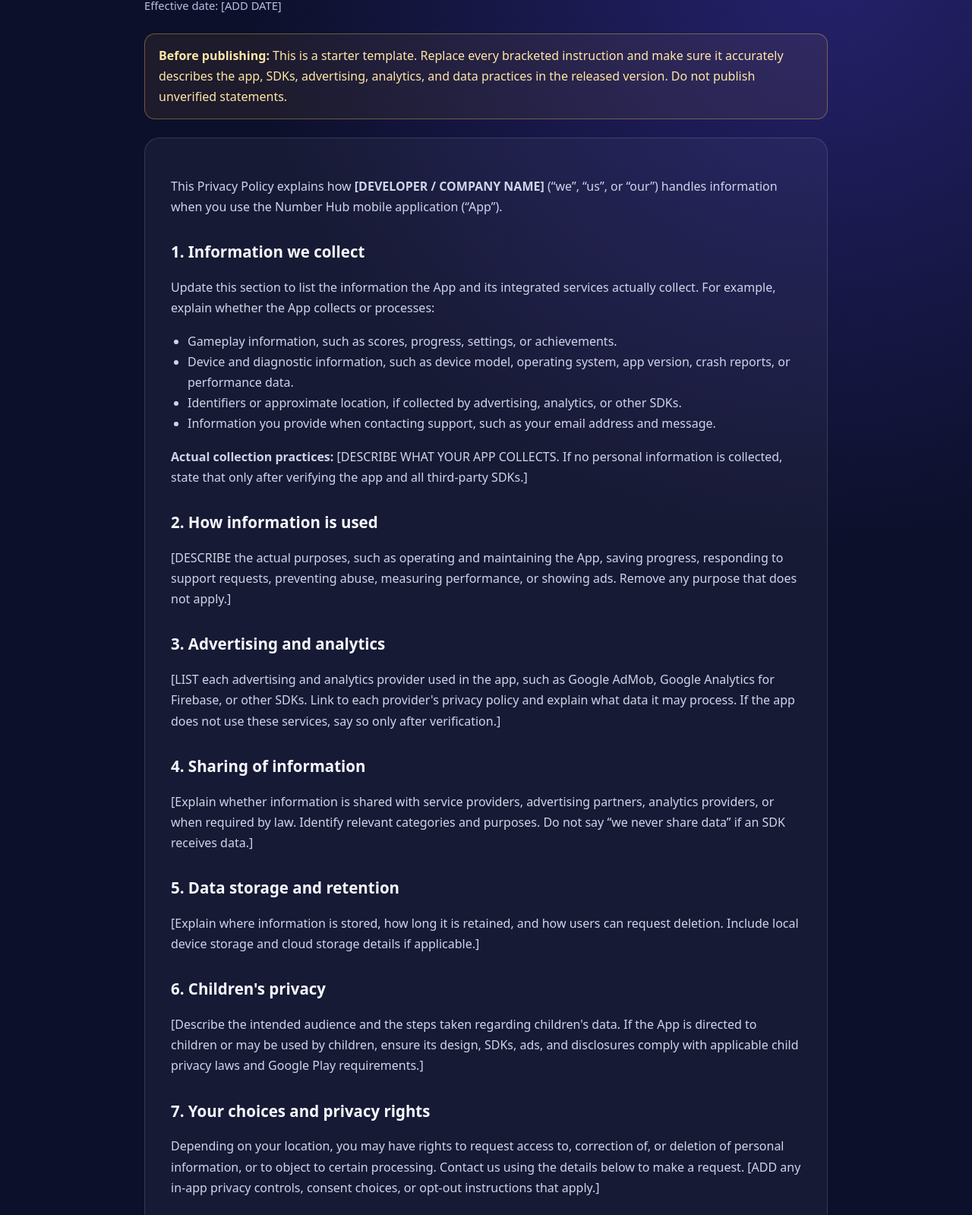
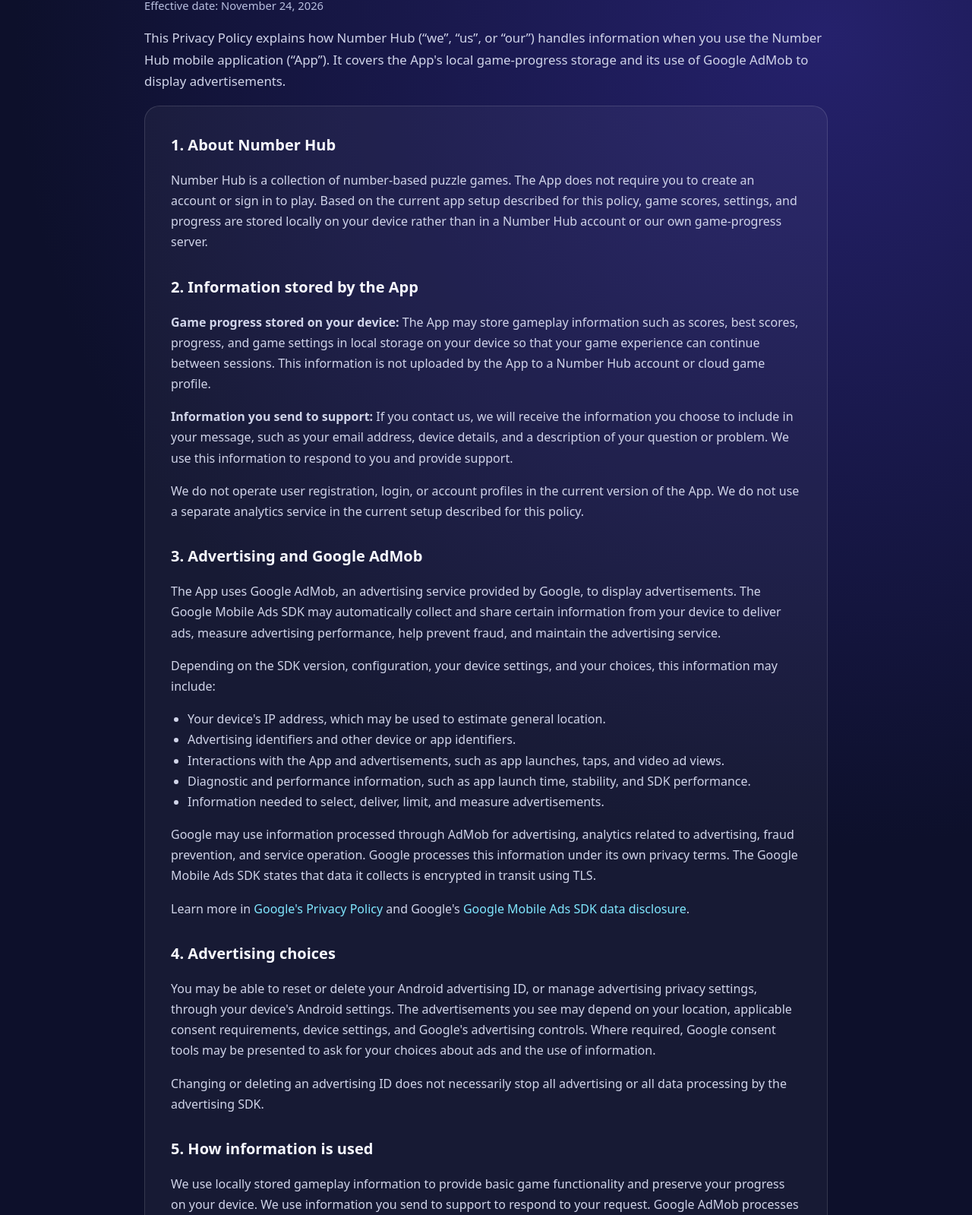
Before and after one commit to kranti99/NumbersHubGame, a plain HTML site: page privacy.html in a window 1280 px wide. Shown: the part 247-1846 px from the top of the page at 76% size. Drawn offline with Linux system fonts and the light colour scheme.

Commit message:
Update privacy.html

```diff
--- a/privacy.html
+++ b/privacy.html
@@ -1,50 +1,102 @@
 <!DOCTYPE html>
 <html lang="en">
 <head>
-  <meta charset="UTF-8"><meta name="viewport" content="width=device-width, initial-scale=1"><meta name="theme-color" content="#10102f">
-  <meta name="description" content="Read the Number Hub privacy policy and learn how information is handled when you use the app.">
+  <meta charset="UTF-8">
+  <meta name="viewport" content="width=device-width, initial-scale=1">
+  <meta name="theme-color" content="#10102f">
+  <meta name="description" content="Number Hub Privacy Policy. Learn how gameplay data is stored locally and how Google AdMob may process information to provide ads.">
   <title>Privacy Policy – Number Hub</title>
   <style>
-    :root{--bg:#0d102b;--panel:#171b43;--text:#f7f8ff;--muted:#b8bfdf;--cyan:#24c7ed;--line:rgba(255,255,255,.13)}
-    *{box-sizing:border-box}body{margin:0;background:radial-gradient(circle at 85% 8%,#25216c 0,transparent 30%),var(--bg);color:var(--text);font-family:system-ui,-apple-system,Segoe UI,Roboto,Arial,sans-serif;line-height:1.7}a{color:#80e8ff;text-decoration:none}.wrap{width:min(900px,92%);margin:auto}
-    header{border-bottom:1px solid var(--line);background:rgba(12,14,40,.9)}.nav{min-height:72px;display:flex;align-items:center;justify-content:space-between;gap:20px}.brand{font-size:1.35rem;font-weight:850;color:white;letter-spacing:-.04em}.brand span{color:var(--cyan)}nav{display:flex;gap:20px;flex-wrap:wrap}nav a{color:var(--muted);font-size:.94rem}nav a:hover,nav a.active{color:white}
-    main{padding:55px 0 75px}.eyebrow{color:#80e8ff;font-size:.8rem;font-weight:800;text-transform:uppercase;letter-spacing:.1em}h1{font-size:clamp(2.2rem,6vw,3.5rem);letter-spacing:-.05em;line-height:1.1;margin:10px 0} .updated{color:var(--muted);font-size:.92rem}.notice{border:1px solid #e6b84b66;background:#e6b84b12;border-radius:14px;padding:15px 18px;margin:24px 0;color:#ffe6a6}
-    article{background:rgba(255,255,255,.045);border:1px solid var(--line);border-radius:20px;padding:clamp(20px,4vw,34px)}h2{font-size:1.28rem;margin:28px 0 7px}p,li{color:#d0d4e9}ul{padding-left:22px}footer{border-top:1px solid var(--line);padding:25px 0;color:var(--muted);font-size:.9rem}.foot{display:flex;justify-content:space-between;gap:15px;flex-wrap:wrap}
+    :root{--bg:#0d102b;--text:#f7f8ff;--muted:#b8bfdf;--cyan:#24c7ed;--line:rgba(255,255,255,.13)}
+    *{box-sizing:border-box}html{scroll-behavior:smooth}
+    body{margin:0;background:radial-gradient(circle at 85% 8%,#25216c 0,transparent 30%),var(--bg);color:var(--text);font-family:system-ui,-apple-system,Segoe UI,Roboto,Arial,sans-serif;line-height:1.7}
+    a{color:#80e8ff;text-decoration:none}a:hover{text-decoration:underline}.wrap{width:min(900px,92%);margin:auto}
+    header{border-bottom:1px solid var(--line);background:rgba(12,14,40,.9)}
+    .nav{min-height:72px;display:flex;align-items:center;justify-content:space-between;gap:20px}
+    .brand{font-size:1.35rem;font-weight:850;color:white;letter-spacing:-.04em}.brand span{color:var(--cyan)}
+    nav{display:flex;gap:20px;flex-wrap:wrap}nav a{color:var(--muted);font-size:.94rem}nav a.active,nav a:hover{color:white}
+    main{padding:55px 0 75px}.eyebrow{color:#80e8ff;font-size:.8rem;font-weight:800;text-transform:uppercase;letter-spacing:.1em}
+    h1{font-size:clamp(2.2rem,6vw,3.5rem);letter-spacing:-.05em;line-height:1.1;margin:10px 0}
+    .updated{color:var(--muted);font-size:.92rem}.intro{color:#d0d4e9;font-size:1.05rem}
+    article{background:rgba(255,255,255,.045);border:1px solid var(--line);border-radius:20px;padding:clamp(20px,4vw,34px)}
+    h2{font-size:1.25rem;margin:28px 0 7px}h2:first-child{margin-top:0}p,li{color:#d0d4e9}ul{padding-left:22px}
+    .callout{border:1px solid rgba(36,199,237,.3);background:rgba(36,199,237,.07);border-radius:14px;padding:15px 18px;margin:22px 0;color:#dceeff}
+    footer{border-top:1px solid var(--line);padding:25px 0;color:var(--muted);font-size:.9rem}
+    .foot{display:flex;justify-content:space-between;gap:15px;flex-wrap:wrap}
     @media(max-width:520px){.nav{padding:14px 0;align-items:flex-start;flex-direction:column;gap:8px}nav{gap:15px}.foot{flex-direction:column}}
   </style>
 </head>
 <body>
-<header><div class="wrap nav"><a class="brand" href="index.html">Number<span>Hub</span></a><nav aria-label="Main navigation"><a href="index.html">Home</a><a href="index.html#games">Games</a><a href="support.html">Support</a><a class="active" href="privacy.html">Privacy</a></nav></div></header>
+<header><div class="wrap nav">
+  <a class="brand" href="index.html">Number<span>Hub</span></a>
+  <nav aria-label="Main navigation"><a href="index.html">Home</a><a href="index.html#games">Games</a><a href="support.html">Support</a><a class="active" href="privacy.html">Privacy</a></nav>
+</div></header>
+
 <main class="wrap">
-  <span class="eyebrow">Your privacy matters</span><h1>Privacy Policy</h1>
-  <p class="updated">Effective date: [ADD DATE]</p>
-  <div class="notice"><strong>Before publishing:</strong> This is a starter template. Replace every bracketed instruction and make sure it accurately describes the app, SDKs, advertising, analytics, and data practices in the released version. Do not publish unverified statements.</div>
+  <span class="eyebrow">Your privacy matters</span>
+  <h1>Privacy Policy</h1>
+  <p class="updated">Effective date: November 24, 2026</p>
+  <p class="intro">This Privacy Policy explains how Number Hub (“we”, “us”, or “our”) handles information when you use the Number Hub mobile application (“App”). It covers the App's local game-progress storage and its use of Google AdMob to display advertisements.</p>
+
   <article>
-    <p>This Privacy Policy explains how <strong>[DEVELOPER / COMPANY NAME]</strong> (“we”, “us”, or “our”) handles information when you use the Number Hub mobile application (“App”).</p>
-    <h2>1. Information we collect</h2>
-    <p>Update this section to list the information the App and its integrated services actually collect. For example, explain whether the App collects or processes:</p>
-    <ul><li>Gameplay information, such as scores, progress, settings, or achievements.</li><li>Device and diagnostic information, such as device model, operating system, app version, crash reports, or performance data.</li><li>Identifiers or approximate location, if collected by advertising, analytics, or other SDKs.</li><li>Information you provide when contacting support, such as your email address and message.</li></ul>
-    <p><strong>Actual collection practices:</strong> [DESCRIBE WHAT YOUR APP COLLECTS. If no personal information is collected, state that only after verifying the app and all third-party SDKs.]</p>
-    <h2>2. How information is used</h2>
-    <p>[DESCRIBE the actual purposes, such as operating and maintaining the App, saving progress, responding to support requests, preventing abuse, measuring performance, or showing ads. Remove any purpose that does not apply.]</p>
-    <h2>3. Advertising and analytics</h2>
-    <p>[LIST each advertising and analytics provider used in the app, such as Google AdMob, Google Analytics for Firebase, or other SDKs. Link to each provider's privacy policy and explain what data it may process. If the app does not use these services, say so only after verification.]</p>
-    <h2>4. Sharing of information</h2>
-    <p>[Explain whether information is shared with service providers, advertising partners, analytics providers, or when required by law. Identify relevant categories and purposes. Do not say “we never share data” if an SDK receives data.]</p>
-    <h2>5. Data storage and retention</h2>
-    <p>[Explain where information is stored, how long it is retained, and how users can request deletion. Include local device storage and cloud storage details if applicable.]</p>
-    <h2>6. Children's privacy</h2>
-    <p>[Describe the intended audience and the steps taken regarding children's data. If the App is directed to children or may be used by children, ensure its design, SDKs, ads, and disclosures comply with applicable child privacy laws and Google Play requirements.]</p>
-    <h2>7. Your choices and privacy rights</h2>
-    <p>Depending on your location, you may have rights to request access to, correction of, or deletion of personal information, or to object to certain processing. Contact us using the details below to make a request. [ADD any in-app privacy controls, consent choices, or opt-out instructions that apply.]</p>
-    <h2>8. Security</h2>
-    <p>We use [DESCRIBE REASONABLE SECURITY MEASURES ACTUALLY USED]. No method of electronic storage or transmission is guaranteed to be completely secure.</p>
-    <h2>9. Changes to this policy</h2>
-    <p>We may update this Privacy Policy from time to time. We will post the updated version on this page and revise the effective date above.</p>
-    <h2>10. Contact us</h2>
-    <p>For questions or privacy requests, contact:</p>
-    <p><strong>[DEVELOPER / COMPANY NAME]</strong><br>Email: <a href="mailto:[YOUR-SUPPORT-EMAIL]">[YOUR-SUPPORT-EMAIL]</a><br>Website: <a href="index.html">Number Hub</a></p>
+    <h2>1. About Number Hub</h2>
+    <p>Number Hub is a collection of number-based puzzle games. The App does not require you to create an account or sign in to play. Based on the current app setup described for this policy, game scores, settings, and progress are stored locally on your device rather than in a Number Hub account or our own game-progress server.</p>
+
+    <h2>2. Information stored by the App</h2>
+    <p><strong>Game progress stored on your device:</strong> The App may store gameplay information such as scores, best scores, progress, and game settings in local storage on your device so that your game experience can continue between sessions. This information is not uploaded by the App to a Number Hub account or cloud game profile.</p>
+    <p><strong>Information you send to support:</strong> If you contact us, we will receive the information you choose to include in your message, such as your email address, device details, and a description of your question or problem. We use this information to respond to you and provide support.</p>
+    <p>We do not operate user registration, login, or account profiles in the current version of the App. We do not use a separate analytics service in the current setup described for this policy.</p>
+
+    <h2>3. Advertising and Google AdMob</h2>
+    <p>The App uses Google AdMob, an advertising service provided by Google, to display advertisements. The Google Mobile Ads SDK may automatically collect and share certain information from your device to deliver ads, measure advertising performance, help prevent fraud, and maintain the advertising service.</p>
+    <p>Depending on the SDK version, configuration, your device settings, and your choices, this information may include:</p>
+    <ul>
+      <li>Your device's IP address, which may be used to estimate general location.</li>
+      <li>Advertising identifiers and other device or app identifiers.</li>
+      <li>Interactions with the App and advertisements, such as app launches, taps, and video ad views.</li>
+      <li>Diagnostic and performance information, such as app launch time, stability, and SDK performance.</li>
+      <li>Information needed to select, deliver, limit, and measure advertisements.</li>
+    </ul>
+    <p>Google may use information processed through AdMob for advertising, analytics related to advertising, fraud prevention, and service operation. Google processes this information under its own privacy terms. The Google Mobile Ads SDK states that data it collects is encrypted in transit using TLS.</p>
+    <p>Learn more in <a href="https://policies.google.com/privacy" target="_blank" rel="noopener noreferrer">Google's Privacy Policy</a> and Google's <a href="https://developers.google.com/admob/android/privacy/play-data-disclosure" target="_blank" rel="noopener noreferrer">Google Mobile Ads SDK data disclosure</a>.</p>
+
+    <h2>4. Advertising choices</h2>
+    <p>You may be able to reset or delete your Android advertising ID, or manage advertising privacy settings, through your device's Android settings. The advertisements you see may depend on your location, applicable consent requirements, device settings, and Google's advertising controls. Where required, Google consent tools may be presented to ask for your choices about ads and the use of information.</p>
+    <p>Changing or deleting an advertising ID does not necessarily stop all advertising or all data processing by the advertising SDK.</p>
+
+    <h2>5. How information is used</h2>
+    <p>We use locally stored gameplay information to provide basic game functionality and preserve your progress on your device. We use information you send to support to respond to your request. Google AdMob processes information as described above to provide and maintain advertising services. We do not use a separate analytics product in the current app setup described for this policy.</p>
+
+    <h2>6. How information is shared</h2>
+    <p>We do not sell your personal information. Gameplay information kept only in the App's local storage is not shared by us with a game-progress server. Information may be processed or shared with Google through the AdMob SDK for advertising and related purposes described in Section 3. If you contact support, your message is handled by the email or support provider you use to send it.</p>
+
+    <h2>7. Data retention and deletion</h2>
+    <p>Gameplay data stored locally remains on your device until it is deleted by the App, you clear the App's storage or data, or you uninstall the App. Uninstalling the App or clearing its storage may permanently remove locally saved scores and progress.</p>
+    <p>We retain support correspondence only for as long as reasonably necessary to respond to and manage the request, meet legitimate operational needs, or comply with legal obligations. Google determines retention for information processed through AdMob under its own policies and settings.</p>
+
+    <h2>8. Children's privacy</h2>
+    <p>Number Hub is not specifically designed to collect personal information from children. The App does not provide user accounts. Advertising content and data handling may be affected by the app's target-audience settings, applicable law, and the configuration of AdMob. If you intend to make the App available to children or include children in its target audience, you must configure AdMob and the App to meet all applicable child-protection, families, consent, and advertising requirements before release.</p>
+    <p>If you believe a child has provided personal information to us through a support message, please contact us so we can review the request.</p>
+
+    <h2>9. Security</h2>
+    <p>We take reasonable steps appropriate to the App's operation to protect information we handle. Gameplay information is stored locally on your device and its security may depend on your device's own security settings. Google states that information collected by the Google Mobile Ads SDK is encrypted in transit using TLS. No method of storage or transmission is completely secure.</p>
+
+    <h2>10. Your privacy rights</h2>
+    <p>Depending on where you live, you may have rights to request access to, correction of, or deletion of personal information, or to object to certain processing. For information processed by Google through AdMob, you may also use Google's privacy controls and the controls available on your device. Contact us using the details in Section 12 for requests relating to information we handle directly.</p>
+
+    <h2>11. Changes to this Privacy Policy</h2>
+    <p>We may update this Privacy Policy when the App, our services, legal requirements, or advertising integrations change. We will publish the updated policy on this page and change the effective date above. Please review this page periodically.</p>
+
+    <h2>12. Contact us</h2>
+    <p>If you have questions about this Privacy Policy or a privacy request, contact:</p>
+    <p><strong>Number Hub Support</strong><br>Email: <a href="mailto:REPLACE-WITH-YOUR-SUPPORT-EMAIL">REPLACE-WITH-YOUR-SUPPORT-EMAIL</a></p>
+    <div class="callout"><strong>Developer action required:</strong> Replace the email address above with an active support email address before publishing this policy. Also review the policy against the exact AdMob SDK version, consent configuration, app permissions, and any other SDKs included in your released build.</div>
   </article>
 </main>
-<footer><div class="wrap foot"><span>© 2026 Number Hub. All rights reserved.</span><span><a href="index.html">Home</a> · <a href="terms.html">Terms</a> · <a href="support.html">Support</a></span></div></footer>
-</body></html>
+
+<footer><div class="wrap foot">
+  <span>© 2026 Number Hub. All rights reserved.</span>
+  <span><a href="index.html">Home</a> · <a href="terms.html">Terms</a> · <a href="support.html">Support</a></span>
+</div></footer>
+</body>
+</html>
```
